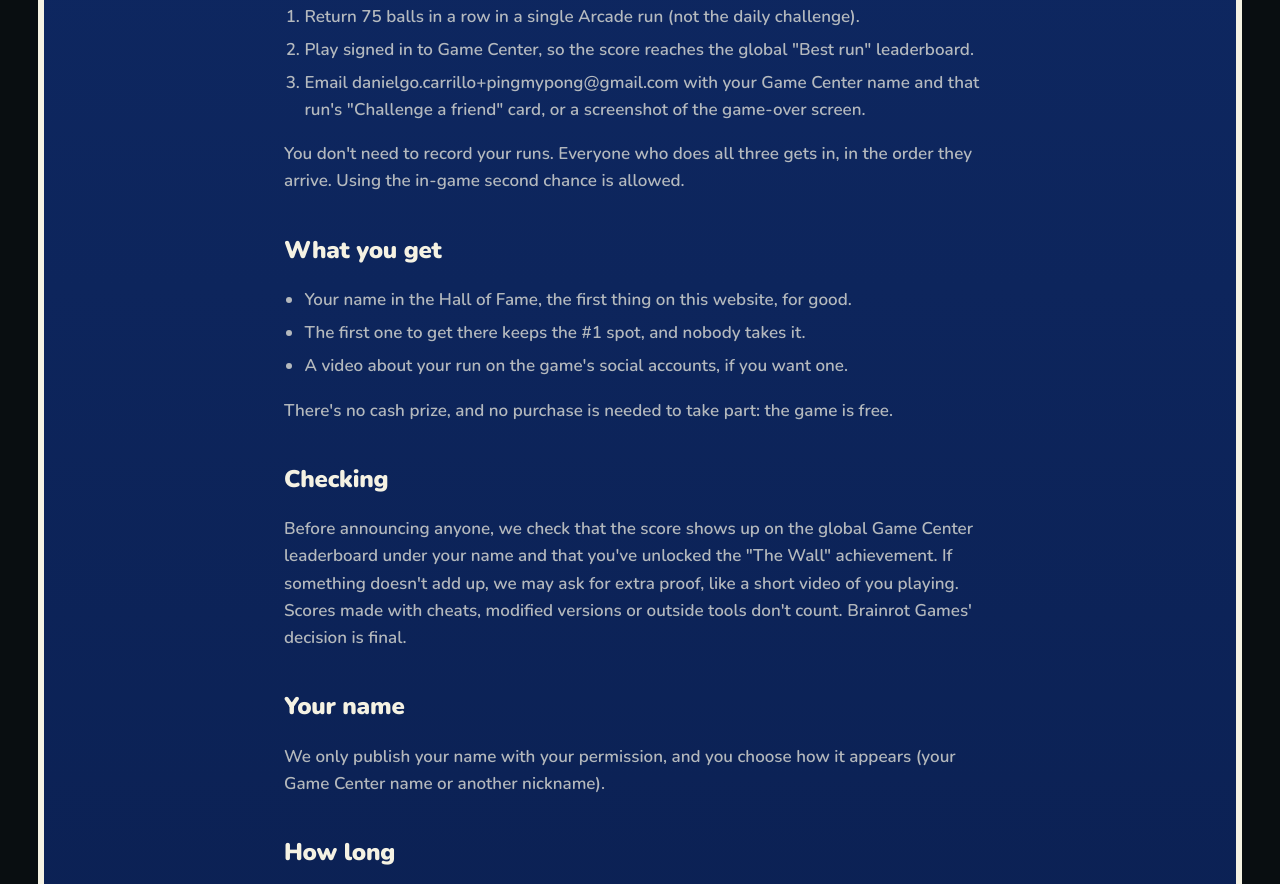
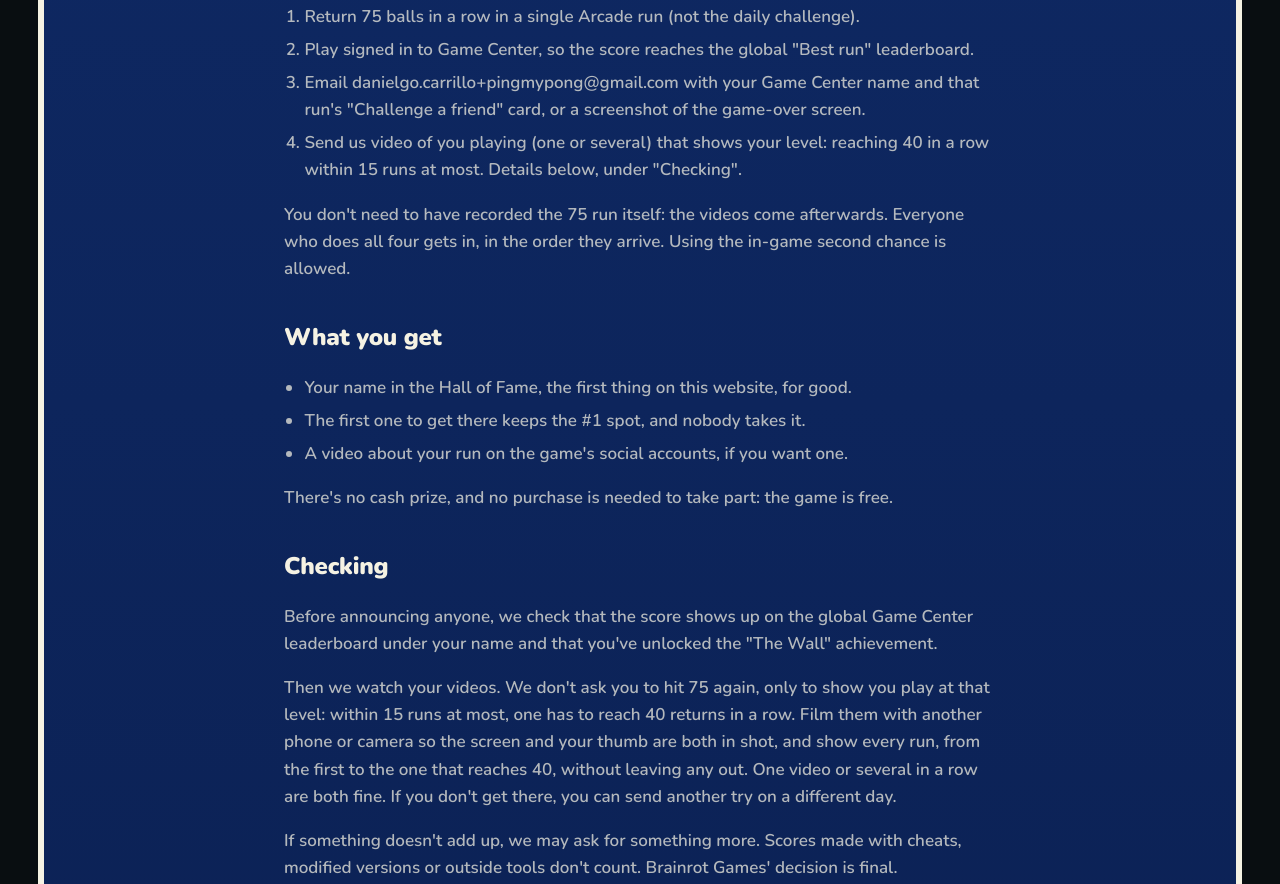
Before and after one commit to Pingmypong/pingmypong.github.io, a plain HTML site: page hall-of-fame.html in a window 1280 px wide. Shown: the part 528-1412 px from the top of the page. Drawn offline with nearby package versions, Linux system fonts and the light colour scheme.

Commit message:
Add files via upload

```diff
--- a/hall-of-fame.html
+++ b/hall-of-fame.html
@@ -64,8 +64,9 @@
         <li data-es="Devuelve 75 bolas seguidas en una sola partida del modo Arcade (sin el reto del día).">Return 75 balls in a row in a single Arcade run (not the daily challenge).</li>
         <li data-es="Juega con tu cuenta de Game Center activa, para que el puntaje llegue a la tabla global «Best run».">Play signed in to Game Center, so the score reaches the global "Best run" leaderboard.</li>
         <li data-es="Escribe a danielgo.carrillo+pingmypong@gmail.com con tu nombre de Game Center y la tarjeta de «Challenge a friend» de esa partida, o una captura de la pantalla final.">Email danielgo.carrillo+pingmypong@gmail.com with your Game Center name and that run's "Challenge a friend" card, or a screenshot of the game-over screen.</li>
+        <li data-es="Mándanos un video jugando (o varios) que muestre tu nivel: llegar a 40 seguidas en 15 partidas como máximo. Los detalles, abajo en «Verificación».">Send us video of you playing (one or several) that shows your level: reaching 40 in a row within 15 runs at most. Details below, under "Checking".</li>
       </ol>
-      <p data-es="No hace falta grabar tus partidas. Entra todo el que cumpla las tres cosas, en orden de llegada. Usar la segunda oportunidad dentro del juego está permitido.">You don't need to record your runs. Everyone who does all three gets in, in the order they arrive. Using the in-game second chance is allowed.</p>
+      <p data-es="No hace falta haber grabado la partida de 75: los videos se graban después. Entra todo el que cumpla las cuatro cosas, en orden de llegada. Usar la segunda oportunidad dentro del juego está permitido.">You don't need to have recorded the 75 run itself: the videos come afterwards. Everyone who does all four gets in, in the order they arrive. Using the in-game second chance is allowed.</p>
 
       <h2 data-es="Qué te llevas">What you get</h2>
       <ul>
@@ -76,7 +77,9 @@
       <p data-es="No hay premio en dinero y no hace falta comprar nada para participar: el juego es gratis.">There's no cash prize, and no purchase is needed to take part: the game is free.</p>
 
       <h2 data-es="Verificación">Checking</h2>
-      <p data-es="Antes de anunciar a nadie comprobamos que el puntaje aparezca en la tabla global de Game Center con tu nombre y que tengas desbloqueado el logro «The Wall». Si algo no cuadra, podemos pedirte una prueba extra, como un video corto jugando. Puntajes conseguidos con trampas, versiones modificadas o herramientas externas quedan fuera. La decisión de Brainrot Games es final.">Before announcing anyone, we check that the score shows up on the global Game Center leaderboard under your name and that you've unlocked the "The Wall" achievement. If something doesn't add up, we may ask for extra proof, like a short video of you playing. Scores made with cheats, modified versions or outside tools don't count. Brainrot Games' decision is final.</p>
+      <p data-es="Antes de anunciar a nadie comprobamos que el puntaje aparezca en la tabla global de Game Center con tu nombre y que tengas desbloqueado el logro «The Wall».">Before announcing anyone, we check that the score shows up on the global Game Center leaderboard under your name and that you've unlocked the "The Wall" achievement.</p>
+      <p data-es="Después vemos tus videos. No te pedimos repetir el 75, solo mostrar que juegas a ese nivel: en 15 partidas como máximo, una tiene que llegar a 40 devoluciones seguidas. Grábalas con otro teléfono o cámara, de forma que se vean la pantalla y tu pulgar, y muestra todas las partidas, desde la primera hasta la que llega a 40, sin saltarte ninguna. Puede ser un solo video o varios seguidos. Si no llegas, puedes mandar otro intento otro día.">Then we watch your videos. We don't ask you to hit 75 again, only to show you play at that level: within 15 runs at most, one has to reach 40 returns in a row. Film them with another phone or camera so the screen and your thumb are both in shot, and show every run, from the first to the one that reaches 40, without leaving any out. One video or several in a row are both fine. If you don't get there, you can send another try on a different day.</p>
+      <p data-es="Si algo no cuadra, podemos pedirte algo más. Puntajes conseguidos con trampas, versiones modificadas o herramientas externas quedan fuera. La decisión de Brainrot Games es final.">If something doesn't add up, we may ask for something more. Scores made with cheats, modified versions or outside tools don't count. Brainrot Games' decision is final.</p>
 
       <h2 data-es="Tu nombre">Your name</h2>
       <p data-es="Solo publicamos tu nombre si nos das permiso, y puedes elegir cómo aparece (tu nombre de Game Center u otro apodo).">We only publish your name with your permission, and you choose how it appears (your Game Center name or another nickname).</p>
```
